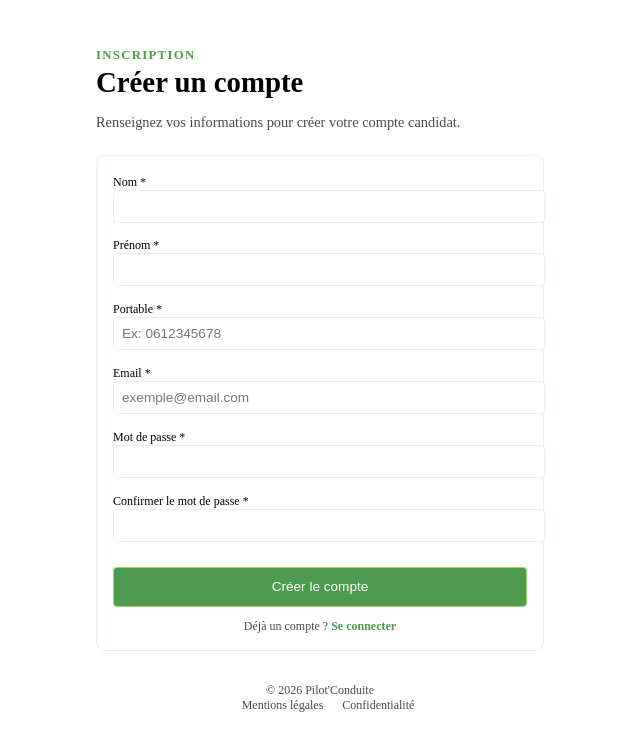
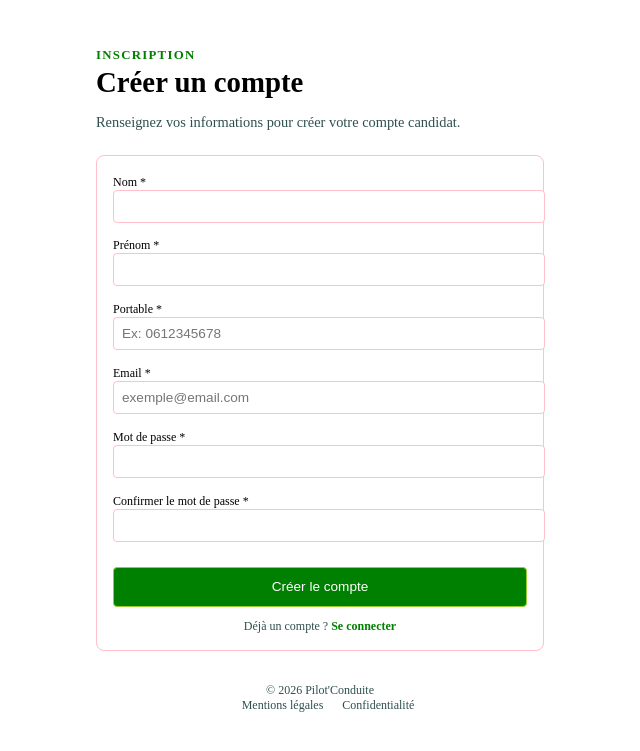
Before and after one commit to Youssef6998/Projet_WEB, a PHP site: page /inscription.html in a window 1280 px wide. Shown: the top 751 px of the page, without its empty margins (320-960 px from the left). Run offline with PHP 8.4, Linux system fonts and the light colour scheme.

Commit message:
modification root fichier css

```diff
--- a/assets/style_inscription.css
+++ b/assets/style_inscription.css
@@ -1,14 +1,13 @@
 :root {
-  --vert-clair: #a2d766;
-  --vert-foncé: #4e9a4e;
-  --rose-border: rgba(235, 41, 106, 0.12);
-  --rose-light: #dcfac9;
-  --text-muted: #484853;
+  --vert-clair: yellowgreen;
+  --vert-foncé: green;
+  --rose-border: pink;
+  --rose-light: palegreen;
+  --text-muted: darkslategray;
   --background: white;
   --text-color: black;
 }
 
-/* ── Base ── */
 body {
   font-family: 'Times New Roman', Times, serif;
   background-color: var(--background);
@@ -23,7 +22,6 @@ body {
   margin: auto;
 }
 
-/* ── Intro ── */
 .intro-page {
   margin-top: 2rem;
   margin-bottom: 1.5rem;
@@ -49,14 +47,12 @@ body {
   color: var(--text-muted);
 }
 
-/* ── Carte formulaire (cadre ROSE) ── */
 .formulaire-carte {
   border: 1.5px solid var(--rose-border);
   border-radius: 8px;
   padding: 1rem;
 }
 
-/* ── Formulaire ── */
 .formulaire-carte form {
   display: flex;
   flex-direction: column;
@@ -75,14 +71,12 @@ body {
   font-size: 0.85rem;
 }
 
-/* Focus VERT CLAIR */
-.champ-input:focus {
+champ-input:focus {
   outline: none;
   border-color: var(--vert-clair);
   box-shadow: 0 0 0 2px rgba(162, 215, 102, 0.3);
 }
 
-/* ── Actions ── */
 .actions-formulaire {
   display: flex;
   justify-content: center;
```
